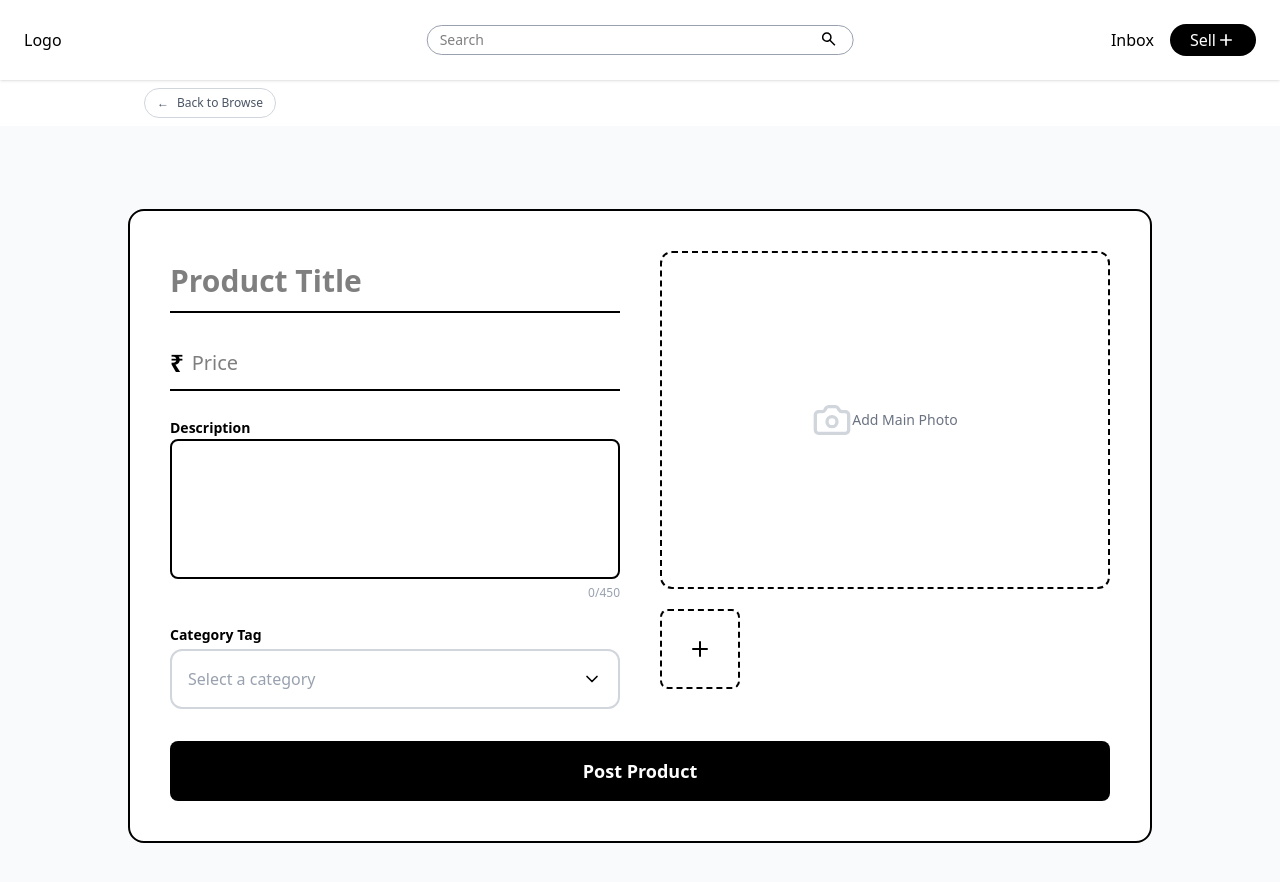
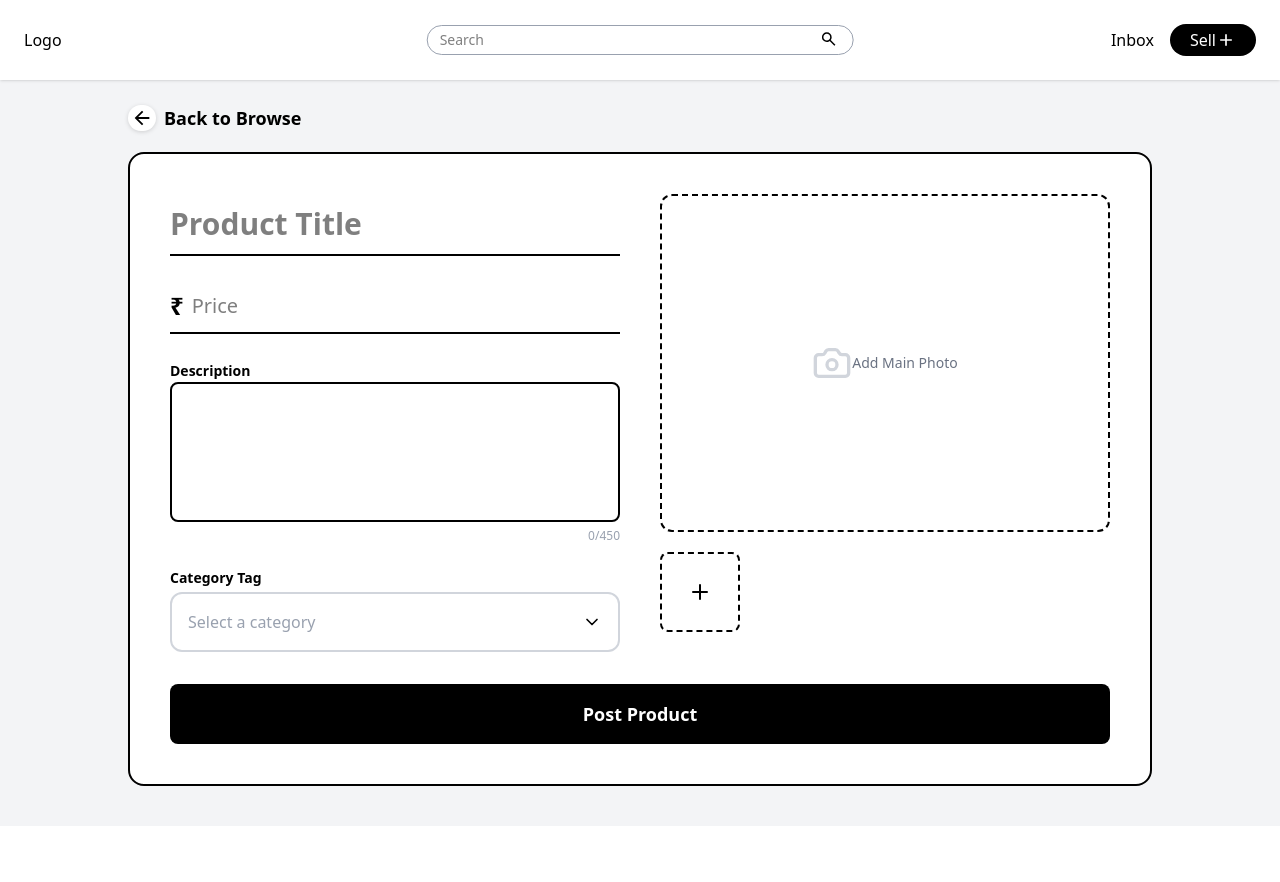
Before and after one commit to weirdwolfx/College-olx, a React (Vite) app in the folder client/: page /sell in a window 1280 px wide. Shown: the top 882 px of the page. After the commit the page ends 826 px from the top, so only its background shows below. Built offline with nearby package versions, Linux system fonts and the light colour scheme.

Commit message:
Update BackButton component

```diff
--- a/client/package.json
+++ b/client/package.json
@@ -11,6 +11,7 @@
   },
   "dependencies": {
     "@tailwindcss/vite": "^4.1.18",
+    "lucide-react": "^0.562.0",
     "react": "^19.2.0",
     "react-dom": "^19.2.0",
     "react-router-dom": "^7.11.0",
--- a/client/src/App.jsx
+++ b/client/src/App.jsx
@@ -1,5 +1,5 @@
 import { BrowserRouter, Routes, Route } from "react-router-dom"
-import Form from "./pages/Form"
+import SellForm from "./pages/SellForm"
 import Browse from "./pages/Browse"
 import Product from "./pages/Product"
 
@@ -9,7 +9,7 @@ export default function App() {
             <Routes>
                 <Route path="/" element={<Browse />} />
                 <Route path="/product" element={<Product />} />
-                <Route path="/sell" element={<Form />} />
+                <Route path="/sell" element={<SellForm />} />
             </Routes>
         </BrowserRouter>
     )
--- a/client/src/components/BackButton.jsx
+++ b/client/src/components/BackButton.jsx
@@ -1,27 +1,13 @@
-import { useNavigate } from "react-router-dom"
+import { Link } from "react-router-dom"
 
 export default function BackButton({ to = "/", label = "Back to Browse" }) {
-  const navigate = useNavigate()
 
-  return (
-    <div className="max-w-5xl mx-auto px-4 py-2">
-      <button
-        onClick={() => navigate(to)}
-        className="
-          group inline-flex items-center gap-2
-          px-3 py-1.5 rounded-full
-          border border-gray-300
-          text-xs font-medium text-gray-600
-          bg-white
-          hover:border-black hover:text-black
-          transition-all duration-150
-        "
-      >
-        <span className="transition-transform group-hover:-translate-x-1">
-          ←
-        </span>
-        {label}
-      </button>
-    </div>
-  )
+    return (
+        <Link to={to} className="flex items-center gap-2">
+            <div className="bg-white rounded-full p-0.5 drop-shadow-sm">
+                <svg xmlns="http://www.w3.org/2000/svg" height="22px" viewBox="0 -960 960 960" width="24px" fill="#000000"><path d="m313-440 224 224-57 56-320-320 320-320 57 56-224 224h487v80H313Z" /></svg>
+            </div>
+            <p className="text-lg font-semibold">{label}</p>
+        </Link>
+    )
 }
--- a/client/src/components/ProductDetail.jsx
+++ b/client/src/components/ProductDetail.jsx
@@ -4,7 +4,7 @@ import MobileSwiperImages from "./MobileSwiperImages";
 const ProductDetail = ({ product }) => {
     const [activeImage, setActiveImage] = useState(product.images[0]);
     return (
-        <section className="max-w-4xl bg-white rounded-lg md:rounded-xl drop-shadow-md md:py-4.5">
+        <section className="max-w-4xl bg-white rounded-lg md:rounded-xl drop-shadow-md md:py-7 md:px-2.5">
             {/* Mobile Seller info */}
             <div className="md:hidden px-4 pt-4 flex items-center justify-between text-sm text-gray-500">
                 <div className="flex items-center gap-2">
--- a/client/src/components/Sell.jsx
+++ b/client/src/components/Sell.jsx
@@ -18,7 +18,6 @@ export default function Seller() {
         "Electronics",
         "Furniture",
         "Accessories",
-    "devendra",
     ];
 
     /* ---------- IMAGE UPLOAD ---------- */
@@ -71,7 +70,6 @@ export default function Seller() {
     };
 
     return (
-    <div className="min-h-screen bg-gray-50 flex justify-center items-center p-4">
         <form
             onSubmit={handleSubmit}
             className="bg-white w-full max-w-5xl border-2 border-black rounded-2xl p-6 md:p-10"
@@ -97,11 +95,12 @@ export default function Seller() {
                     {/* PRICE */}
                     <div>
                         <div className={`flex items-center border-b-2 ${errors.price ? "border-red-500" : "focus-within:border-black"}`}>
-                <span className="text-2xl font-semibold mr-2">₹</span>
+                            <span className="text-2xl font-semibold mr-2">&#x20B9;</span>
                             <input
                                 type="number"
                                 placeholder="Price"
                                 value={price}
+                                min={0}
                                 onChange={(e) => setPrice(e.target.value)}
                                 className="w-full py-3 text-xl outline-none"
                             />
@@ -116,7 +115,7 @@ export default function Seller() {
                             maxLength={MAX_DESC_CHARS}
                             value={description}
                             onChange={(e) => setDescription(e.target.value)}
-                className={`w-full p-4 border-2 rounded-lg min-h-[140px] resize-none outline-none
+                            className={`w-full p-4 border-2 rounded-lg min-h-35 resize-none outline-none
                                 ${errors.description ? "border-red-500" : "focus:border-black"}`}
                         />
                         <div className="flex justify-between text-xs">
@@ -177,7 +176,7 @@ export default function Seller() {
                 {/* LEFT SIDE → IMAGES */}
                 <div className="flex flex-col gap-5">
 
-            <label className={`relative w-full aspect-[4/3] flex items-center justify-center
+                    <label className={`relative w-full aspect-4/3 flex items-center justify-center
                     border-2 border-dashed rounded-xl cursor-pointer overflow-hidden
                     ${errors.images ? "border-red-500" : ""}`}>
 
@@ -237,6 +236,5 @@ export default function Seller() {
                 Post Product
             </button>
         </form>
-    </div>
     );
 }
--- a/client/src/pages/Form.jsx
+++ /dev/null
@@ -1,15 +0,0 @@
-import Header from "../components/Header"
-import Seller from "../components/sell"
-import BackButton from "../components/BackButton"
-
-export default function Form() {
-  return (
-    <>
-      <Header />
-      <BackButton to="/" label="Back to Browse" />
-      <main className="mt-0">
-        <Seller />
-      </main>
-    </>
-  )
-}
--- a/client/src/pages/Product.jsx
+++ b/client/src/pages/Product.jsx
@@ -1,7 +1,6 @@
-import { Link } from "react-router-dom"
-
 import ProductDetail from "../components/ProductDetail"
 import Header from "../components/Header"
+import BackButton from "../components/BackButton"
 import sampleProduct from "../assets/data"
 
 export default function Product() {
@@ -10,12 +9,7 @@ export default function Product() {
             <Header />
             <main className="py-3 md:py-6 px-4 md:px-16 lg:px-20 2xl:px-80 h-screen md:flex md:flex-col md:items-center md:gap-5 md:justify-start bg-gray-100">
                 <div className="flex flex-col gap-3 md:gap-5">
-                    <Link to="/" className="flex items-center gap-2">
-                        <div className="bg-white rounded-full p-0.5 drop-shadow-sm">
-                            <svg xmlns="http://www.w3.org/2000/svg" height="22px" viewBox="0 -960 960 960" width="24px" fill="#000000"><path d="m313-440 224 224-57 56-320-320 320-320 57 56-224 224h487v80H313Z"/></svg>
-                        </div>
-                        <p className="text-lg font-semibold">Back to Browse</p>
-                    </Link>
+                    <BackButton />
                     <ProductDetail product={sampleProduct} />
                 </div>
             </main>
--- /dev/null
+++ b/client/src/pages/SellForm.jsx
@@ -0,0 +1,17 @@
+import Header from "../components/Header"
+import Seller from "../components/sell"
+import BackButton from "../components/BackButton"
+
+export default function Form() {
+    return (
+        <>
+            <Header />
+            <main className="py-3 md:py-6 md:pb-10 px-4 md:px-16 lg:px-20 2xl:px-80 md:flex md:flex-col md:items-center md:gap-5 md:justify-start bg-gray-100">
+                <div className="flex flex-col gap-3 md:gap-5">
+                    <BackButton />
+                    <Seller />
+                </div>
+            </main>
+        </>
+    )
+}
```
Also changed, not shown: 1 other file (tests, documents, lock files or other folders). Lines whose indentation alone changed are shown as unchanged.
